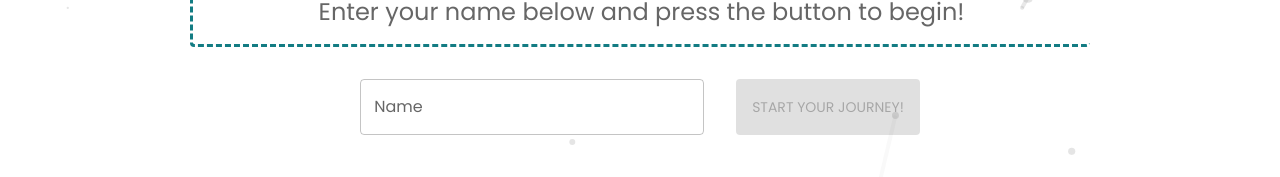
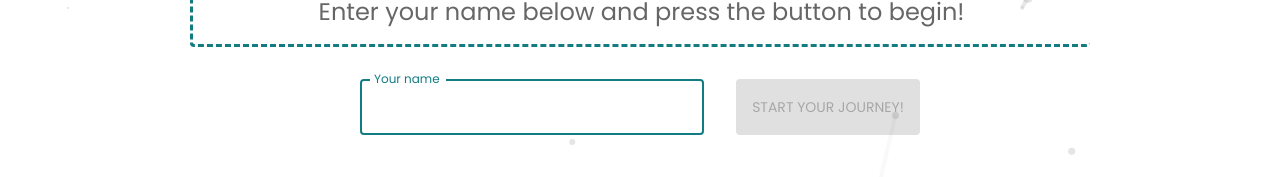
Before and after one commit to Robert-K/MAChINE, a React (Create React App) app in the folder frontend/: page / in a window 1280 px wide. Shown: the part 452-629 px from the top of the page. Built offline with nearby package versions, Linux system fonts and the light colour scheme; no server answers; what kekule would draw is missing.

Commit message:
ADD: Autofocus inputs & onboarding nav

```diff
--- a/frontend/src/components/onboarding/OnboardingTooltip.js
+++ b/frontend/src/components/onboarding/OnboardingTooltip.js
@@ -50,7 +50,7 @@ export default function OnboardingTooltip({
           Cancel
         </Button>
         <Button color="primary" variant="text" {...primaryProps}>
-          Next
+          Next{index === 0 ? ' (ENTER)' : ''}
         </Button>
       </CardActions>
     </Card>
--- a/frontend/src/routes/StartPage.js
+++ b/frontend/src/routes/StartPage.js
@@ -97,8 +97,9 @@ export default function StartPage({ onLogin }) {
             justifyContent="center"
           >
             <TextField
-              label="Name"
+              label="Your name"
               value={enteredName}
+              autoFocus
               onChange={(e) => updateName(e.target.value)}
               onKeyDown={(e) => {
                 if (e.key === 'Enter' && enteredName) submitName()
```
